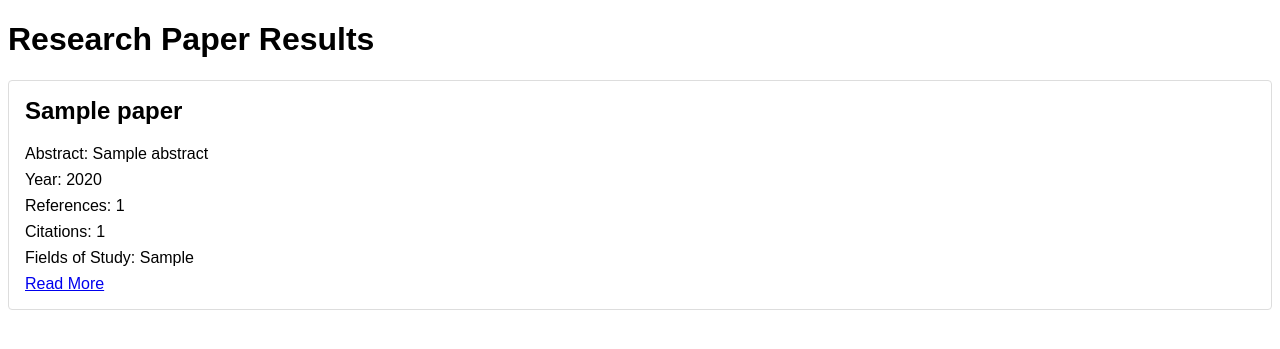
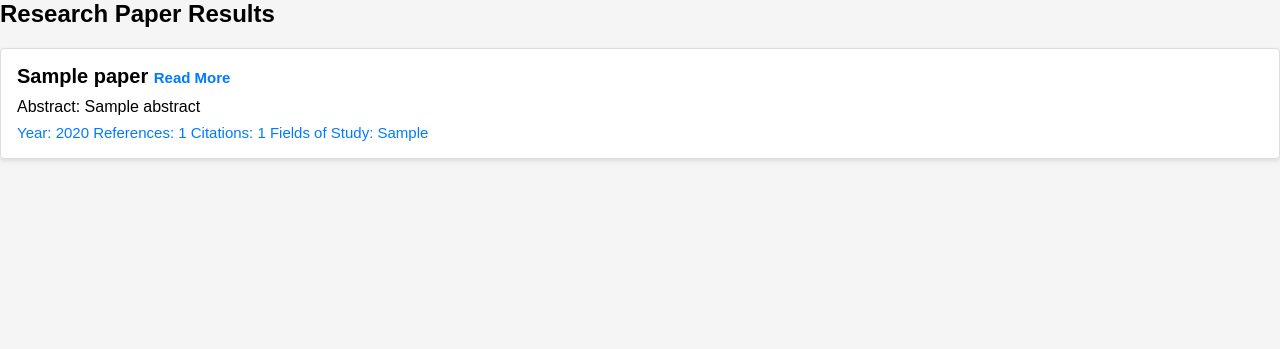
Before and after one commit to Wang-Zhongwei/infiniCite, a Django app: template paper/templates/results.html in a window 1280 px wide. Shown: the top 349 px of the page. Run offline with Django 4.2, Linux system fonts and the light colour scheme; the template is opened without the code that fills it: most values are stand-ins (such as "Sample title", 1, 10 or a date in 2020).

Commit message:
result page style

```diff
--- /dev/null
+++ b/paper/static/paper/css/style_resultPage.css
@@ -0,0 +1,55 @@
+/* styles.css */
+body {
+    font-family: Arial, sans-serif;
+    background-color: #f5f5f5;
+    margin: 0;
+    padding: 0;
+  }
+
+  .container {
+    max-width: 960px;
+    margin: 0 auto;
+    padding: 20px;
+  }
+
+  h1 {
+    font-size: 24px;
+    margin: 0 0 20px;
+  }
+
+  .paper {
+    margin-bottom: 20px;
+    padding: 20px;
+    border: 1px solid #ddd;
+    border-radius: 4px;
+    background-color: #fff;
+    box-shadow: 0 2px 4px rgba(0, 0, 0, 0.1);
+  }
+
+  .paper h2 {
+    font-size: 20px;
+    margin-top: 0;
+    margin-bottom: 10px;
+  }
+
+  .paper p {
+    margin: 0 0 10px;
+  }
+
+  .paper p1 {
+    margin: 0 0 6px;
+    color:#007bff;
+    font-size: 15px;
+
+  }
+
+  .paper a {
+    color: #007bff;
+    text-decoration: none;
+    font-size: 15px;
+    text-align:right;
+  }
+
+  .paper a:hover {
+    text-decoration: underline;
+  }
--- a/paper/templates/results.html
+++ b/paper/templates/results.html
@@ -5,6 +5,8 @@
   <meta charset="UTF-8">
   <meta http-equiv="X-UA-Compatible" content="IE=edge">
   <meta name="viewport" content="width=device-width, initial-scale=1.0">
+  {% load static %}
+  <link rel="stylesheet" href="{% static 'paper/css/style_resultPage.css'%}">
   <title>Research Paper Results</title>
   <style>
     body {
@@ -56,13 +58,11 @@
   <h1>Research Paper Results</h1>
   {% for paper in papers.data %}
   <div class="paper">
-    <h2>{{ paper.title }}</h2>
+    <h2>{{ paper.title }}
+      <a href="{{ paper.url }}">Read More</a>
+    </h2>
     <p>Abstract: {{ paper.abstract }}</p>
-    <p>Year: {{ paper.year }}</p>
-    <p>References: {{ paper.referenceCount }}</p>
-    <p>Citations: {{ paper.citationCount }}</p>
-    <p>Fields of Study: {{ paper.fieldsOfStudy }}</p>
-    <a href="{{ paper.url }}">Read More</a>
+    <p1>Year: {{ paper.year }}  References: {{ paper.referenceCount }}  Citations: {{ paper.citationCount }}  Fields of Study: {{ paper.fieldsOfStudy }}</p1>
   </div>
   {% empty %}
   <p>No papers found.</p>
```
Also changed, not shown: 1 other file.
